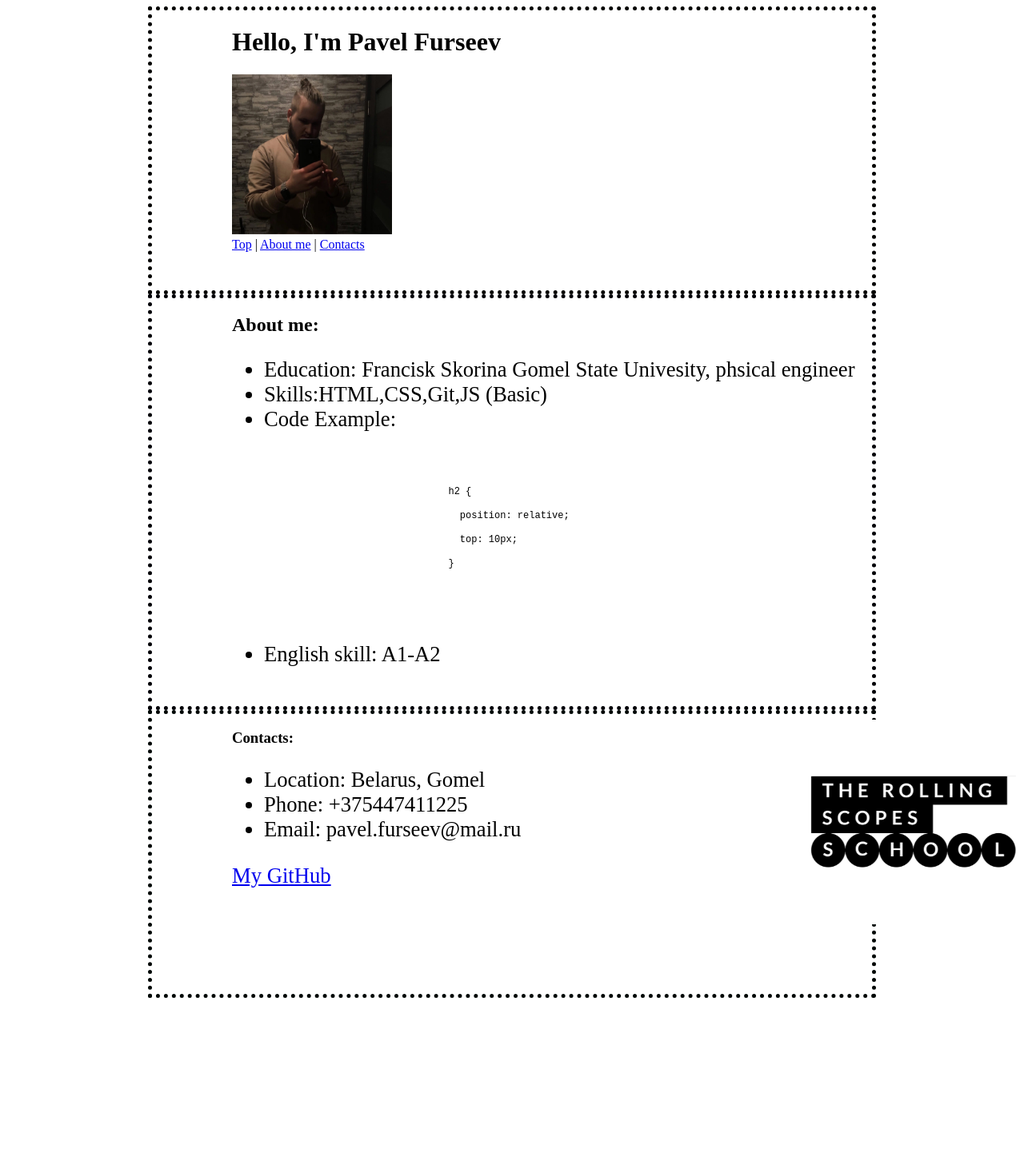
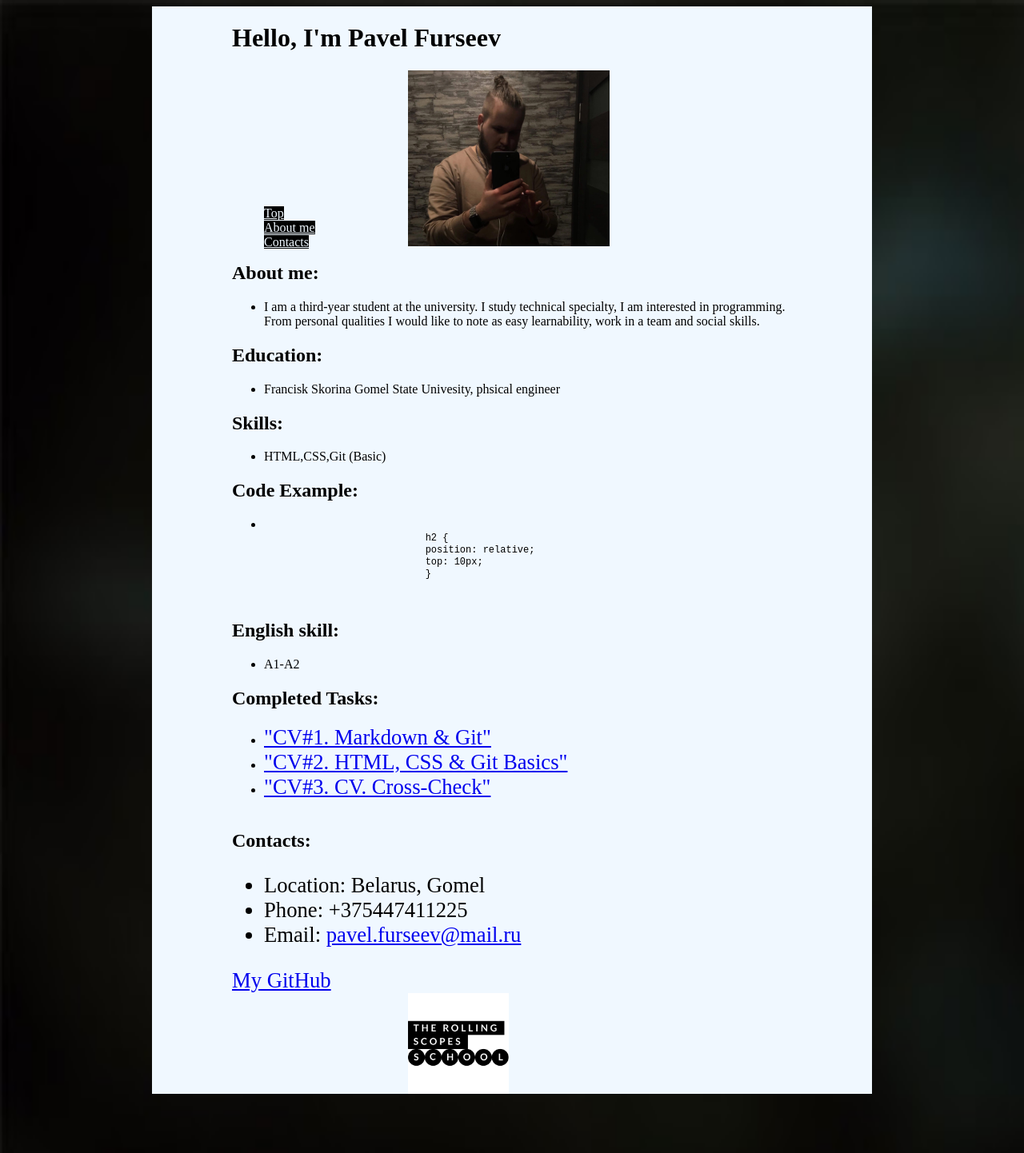
Before and after one commit to Pxvel/rsschool-cv, a plain HTML site: page index.html in a window 1280 px wide. Shown: the whole page at 80% size. Before the commit the page ends 1256 px from the top, so only its background shows below. Drawn offline with Linux system fonts and the light colour scheme.

Commit message:
docs: html

```diff
--- a/index.html
+++ b/index.html
@@ -8,40 +8,66 @@
     <link rel="stylesheet" href="style.css">
 </head>
 <body>
+    <div class="content">
         <div class="header">
             <h1 id="name">Hello, I'm Pavel Furseev</h1>
-        <img id="photo" src="im.jpg" alt="photo">
-        <nav class="menu">
-            <a href="1.html">Top</a> | <a href="2.html">About me</a> |
-            <a href="3.html">Contacts</a>
-        </nav>
+            <div class="container">
+                <img class="photo" src="im.jpg" alt="photo" width="960" height="640">
+            </div>
+            <ul class="menu">
+                <li><a href="#name">Top</a></li>
+                <li><a href="#About me">About me</a></li>
+                <li><a href="#Contacts">Contacts</a></li>
+            </ul>
         </div>
         <div class="main">
-        <h2>About me:</h2>
-            <ul id="ulid">
-                <li>Education: Francisk Skorina Gomel State Univesity, phsical engineer </li>
-                <li>Skills:HTML,CSS,Git,JS (Basic)</li>
-                <li>Code Example:</li>
-                    <pre>
+            <h2 id="About me">About me:</h2>
+                <ul>
+                    <li>I am a third-year student at the university. I study technical specialty, I am interested in programming.<br>
+                         From personal qualities I would like to note as easy learnability, work in a team and social skills.</li>
+                </ul>
+            <h2>Education:</h2>
+                <ul>
+                    <li>Francisk Skorina Gomel State Univesity, phsical engineer </li>
+                </ul>
+            <h2>Skills:</h2>
+                <ul>
+                    <li>HTML,CSS,Git (Basic)</li>
+                </ul>
+            <h2>Code Example:</h2>
+                <ul>
+                    <li><pre>
                             <code id="code">
                             h2 {
                             position: relative;
                             top: 10px;
                             }
                             </code>
-                        </pre>
-                <li>English skill: A1-A2</li>
+                            </pre></li>
+                </ul>
+            <h2>English skill:</h2>
+                <ul>
+                    <li>A1-A2</li>
+                </ul>
+            <h2>Completed Tasks:</h2>
+                <ul>
+                    <li><a id="GH" href="https://github.com/Pxvel/rsschool-cv">"CV#1. Markdown & Git"</a></li>
+                    <li><a id="GH" href="https://github.com/Pxvel/rsschool-cv">"CV#2. HTML, CSS & Git Basics"</a></li>
+                    <li><a id="GH" href="https://github.com/Pxvel/rsschool-cv">"CV#3. CV. Cross-Check"</a></li>
                 </ul>
         </div>
         <div class="footer">
-        <h3>Contacts:</h3>
+            <h2 id="Contacts">Contacts:</h2>
             <ul id="idul">
                 <li>Location: Belarus, Gomel</li>
                 <li>Phone: +375447411225</li>
-            <li>Email: pavel.furseev@mail.ru</li>
+                <li>Email: <a id="EM" href="mailto:pavel.furseev@mail.ru">pavel.furseev@mail.ru</a></li>
             </ul>
             <a id="GH" href="https://github.com/Pxvel">My GitHub</a>
+            <div class="gg">
                 <a href="https://rs.school/js/"><img id="logo" src="gg.jpeg" alt="logo"></a>
+            </div>
+        </div>
     </div>
 </body>
 </html>
--- a/style.css
+++ b/style.css
@@ -1,8 +1,7 @@
 .header {
     width: 100vh ;
-    height: 350px ;
-
-    border: 5px dotted rgb(3, 3, 0);
+    height: 300px ;
+    background-color: aliceblue;
     padding-left: 100px;
     margin: auto
 }
@@ -11,17 +10,17 @@
     text-align: left;
 }
 
-#photo{
-    width: 25%;
-    position: sticky;
-    left: 100px;
+.photo{
+    width: 70%;
+    max-width: 100%;
+    height: auto;
 }
 
 .main {
     padding-left: 100px;
     width: 100vh ;
-    height: 510px ;
-    border: 5px dotted rgb(1, 1, 7);
+    height: 710px ;
+    background-color: aliceblue;
     margin: auto
 }
 
@@ -29,24 +28,14 @@
     padding-left: 100px;
     width: 100vh ;
     height: 350px ;
-    border: 5px dotted rgb(1, 8, 6);
+    background-color: aliceblue;
     margin: auto
 }
 
-/* img {
-    width: 20%;
-    margin-left: 50px;
-    margin-top: 0px;
-    align-items: left;
-    justify-content: left;
-} */
-
 #logo{
-    width: 20%;
-    position: absolute;
-    bottom: 0px;
-    top: 900px;
-    margin-left: 600px;
+    width: 35%;
+    max-width: 100%;
+    height: auto;
 }
 
 h1 {
@@ -69,3 +58,38 @@ h2 {
 #GH{
     font-size: 20pt
 }
+body {
+    background-image: url('unnamed.jpg');
+    background-position: 0 0;
+    background-repeat: no-repeat;
+    background-size: 100% 110%;
+}
+.content {
+    width: 100%;
+    margin: 0 auto;
+    display: grid;
+    grid-template-rows: repeat(auto-fit,600);
+}
+div.container {
+    width: 50%;
+    height: 200px;
+    max-width: 360px;
+    margin: 0 auto;
+}
+div.gg {
+    width: 50%;
+    height: 200px;
+    max-width: 360px;
+    margin: 0 auto;
+}
+.menu {
+    position: relative;
+    list-style-type: none;
+    margin-top: 0px;
+    padding: 15;
+    bottom: 10%;
+}
+.menu a {
+    background-color: black;
+    color: aliceblue;
+}
```
Also changed, not shown: unnamed.jpg (added). Lines whose indentation alone changed are shown as unchanged.
